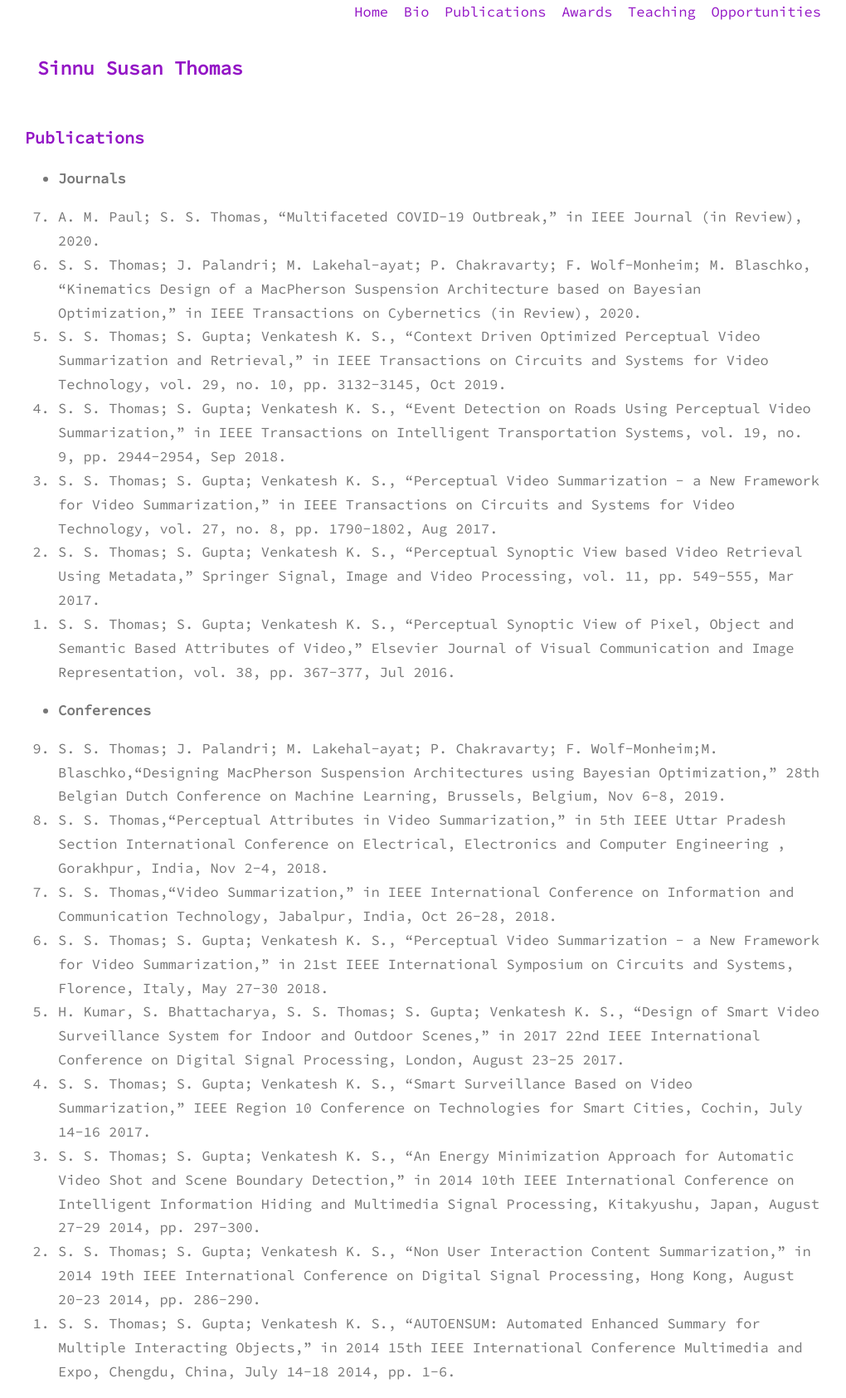
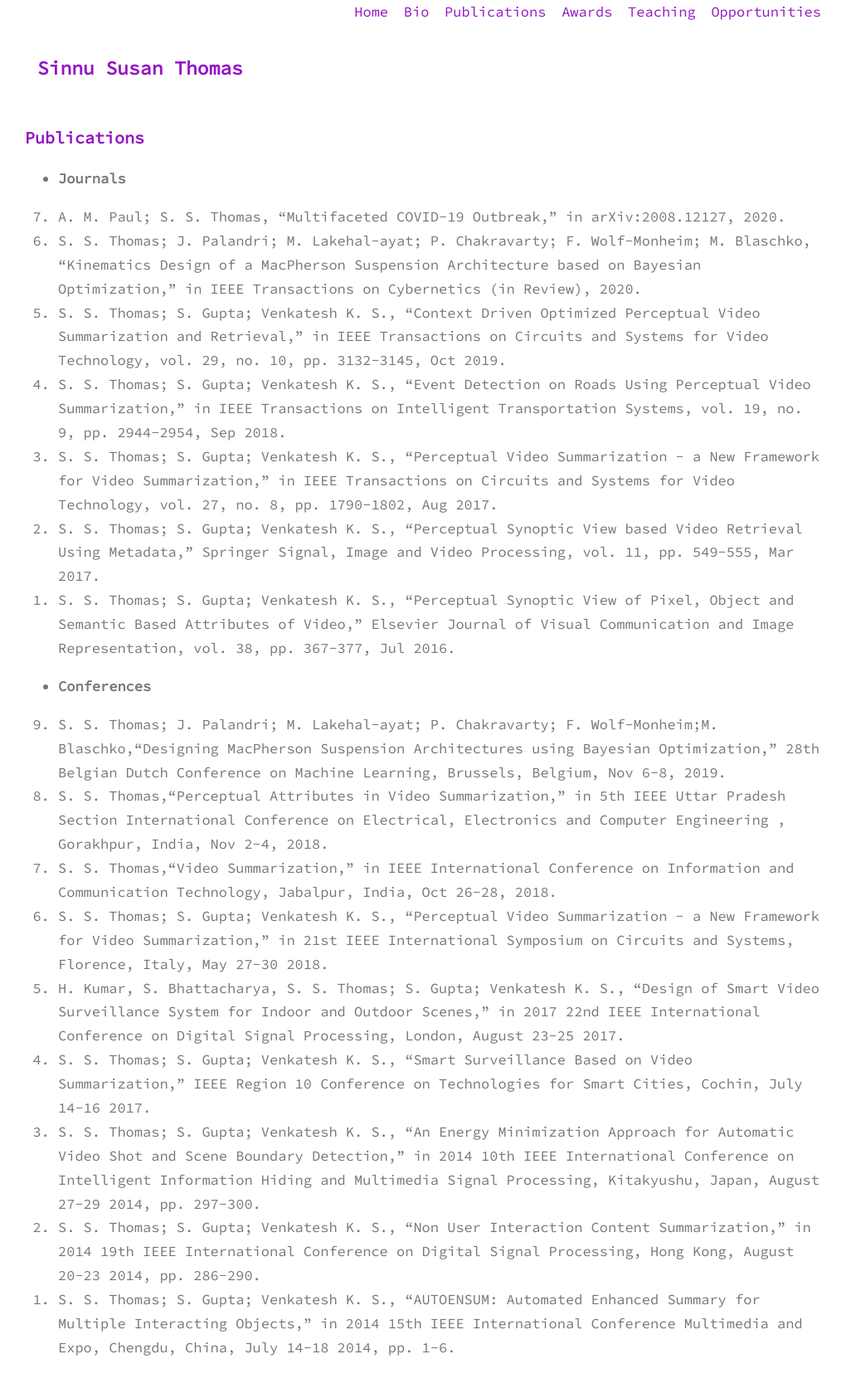
Before and after one commit to sinnuthomas/sinnuthomas.github.io, a Jekyll site: the page built from publications.md, in a window 1280 px wide. Shown: the whole page at 83% size, without its empty margins (130-1150 px from the left). Built offline with Jekyll 4.4.1, drawn with Linux system fonts in a browser that asks for light colours; after the commit the page ends 1656 px from its top, so only the background shows below that.

Commit message:
Update publications.md

```diff
--- a/publications.md
+++ b/publications.md
@@ -6,7 +6,7 @@
 
 * **Journals**
 <ol reversed>
-  <li>A. M. Paul; S. S. Thomas, “Multifaceted COVID-19 Outbreak,” in IEEE Journal (in Review), 2020.</li>
+  <li>A. M. Paul; S. S. Thomas, “Multifaceted COVID-19 Outbreak,” in arXiv:2008.12127, 2020.</li>
   <li>S. S. Thomas; J. Palandri; M. Lakehal-ayat; P. Chakravarty; F. Wolf-Monheim; M. Blaschko, “Kinematics Design of a MacPherson Suspension Architecture based on Bayesian Optimization,” in IEEE Transactions on Cybernetics (in Review), 2020.</li>
   <li>S. S. Thomas; S. Gupta; Venkatesh K. S., “Context Driven Optimized Perceptual Video Summarization and Retrieval,” in IEEE Transactions on Circuits and Systems for Video Technology, vol. 29, no. 10, pp. 3132-3145, Oct 2019.</li>
   <li>S. S. Thomas; S. Gupta; Venkatesh K. S., “Event Detection on Roads Using Perceptual Video Summarization,” in IEEE Transactions on Intelligent Transportation Systems, vol. 19, no. 9, pp. 2944-2954, Sep 2018.</li>
```
